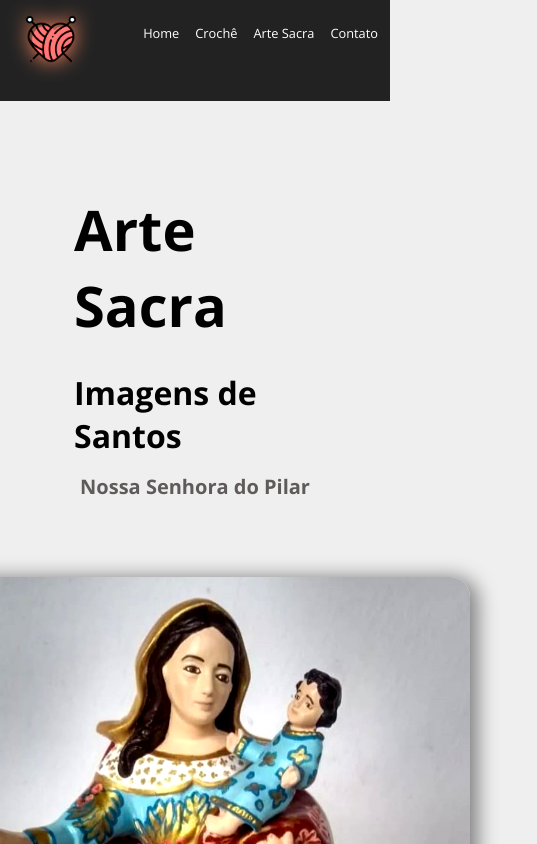
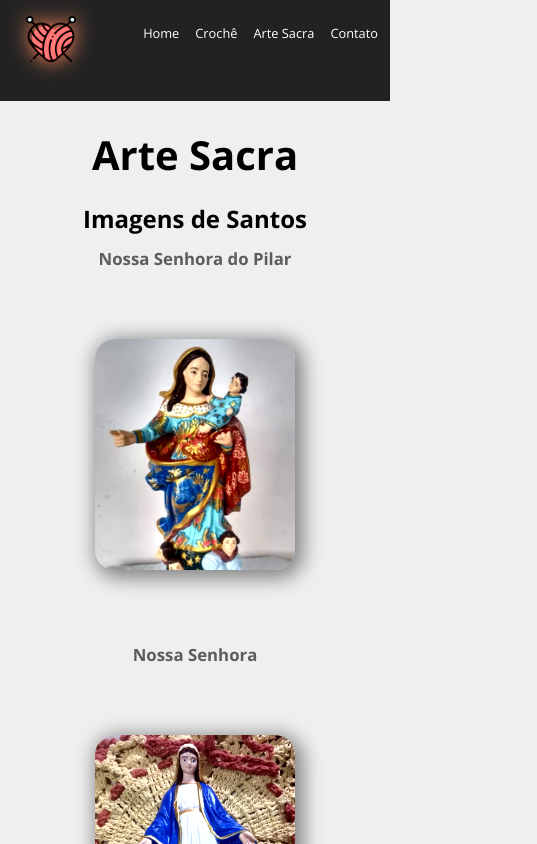
Before and after one commit to Rn77M/MVM, a JavaScript app: page /artesacra in a window 390 px wide. Shown: the top 844 px of the page, 537 px wide, since content can reach past the window. Built offline with nearby package versions, Linux system fonts and the light colour scheme; the HTML template or start-up script is replaced by a standard one.

Commit message:
Update ArteSacra.module.css

```diff
--- a/src/components/pages/ArteSacra.module.css
+++ b/src/components/pages/ArteSacra.module.css
@@ -88,3 +88,48 @@
     filter: contrast(150%);
     box-shadow: 4px 4px 20px 4px gray;
 }
+
+
+
+@media (max-width: 600px) and (max-height: 1300px) {
+    .artesacra_container {
+        width: 100%;
+        display: flex;
+        flex-direction: column; /* Ajuste para garantir que seja uma coluna em telas menores */
+        align-items: center; /* Centralize o conteúdo */
+        padding: 0; /* Ajuste o valor de padding conforme necessário */
+    }
+
+    .artesacra_container h1 {
+        font-size: 1.5em;
+        margin-bottom: .5em;
+    }
+    .artesacra_container .art{
+        font-size: 2.5em;
+        margin-bottom: .5em;
+    }
+
+
+    .artesacra_container h2{
+      font-size: 1.05em;
+      margin-bottom: .1em;
+      color: rgb(95, 91, 91);
+    }
+
+    .artesacra_container img {
+        width: 100%;
+        max-width: 200px;
+        margin: 0.5em;
+        border-radius: 20px;
+        transition: .7s;
+    }
+
+    .artesacra_container img:hover {
+        width: 100%;
+        max-width: 200px;
+        margin: 0.5em;
+        border-radius: 20px;
+        box-shadow: none;
+        transform: scale(1.05);
+    }
+}
```
